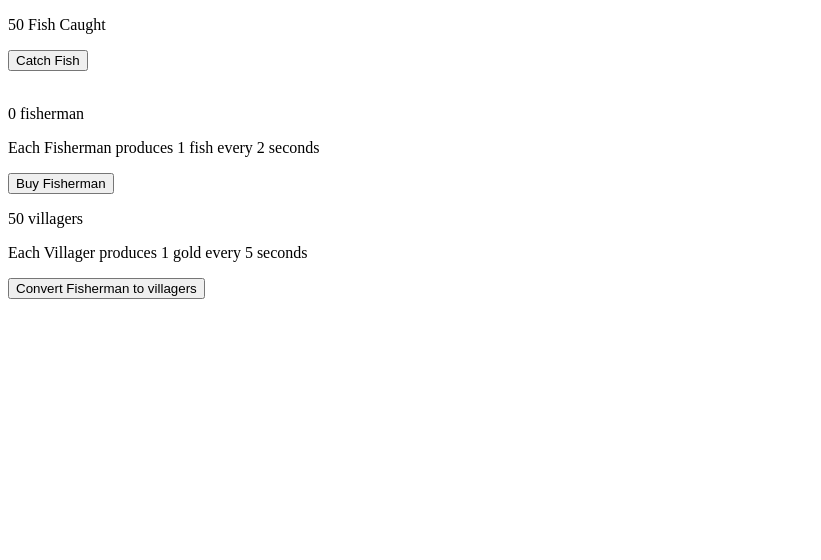
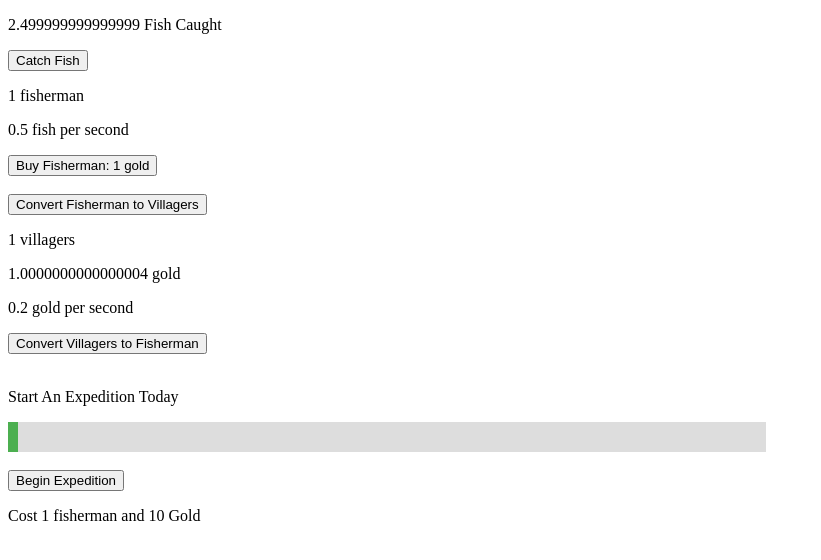
Before and after one commit to Mwest14/Clicker-Website, a plain HTML site: page FishingIncremental/index.html in a window 1280 px wide. Shown: the whole page, without its empty margins (0-821 px from the left). Drawn offline with Linux system fonts and the light colour scheme.

Commit message:
Add files via upload

```diff
--- /dev/null
+++ b/FishingIncremental/css/main.css
@@ -0,0 +1,13 @@
+#myProgress {
+  width: 60%;
+  height: 30px;
+  position: relative;
+  background-color: #ddd;
+}
+
+#myBar {
+  background-color: #4CAF50;
+  width: 10px;
+  height: 30px;
+  position: absolute;
+}
--- a/FishingIncremental/index.html
+++ b/FishingIncremental/index.html
@@ -3,19 +3,37 @@
   <head>
     <meta charset="utf-8">
     <title>Fishing Incremental</title>
+    <link rel="stylesheet" type="text/css" href="css/main.css">
   </head>
   <body>
 
     <p id="fishCaught">0 Fish Caught</p>
-    <button onclick="catchFish()">Catch Fish</button><br><Br>
+    <button onclick="catchFish()">Catch Fish</button><br>
     <!-- <button onclick="buyFishPerClick()" id="perClickUpgrade">Upgrade Fishing Rod (Currently Level 1) Cost: 10 Gold</button> -->
-    <script src="javascript/main.js" charset="utf-8" type="text/javascript"></script>
+
+    <p id="fisherman">1 fisherman</p>
+    <p id="fishermanfishpersecond"></p>
+    <button onclick="fishermanMake()" id="buyFisherman">Buy Fisherman: 1 gold</button><div id="fishermanError"></div><br>
+    <button onclick="fishermanToVillagers()">Convert Fisherman to Villagers</button><div id="NotEnoughFunds"></div>
 
 
-    <p id="fisherman">0 fisherman</p> <p id="fishermanfishpersecond">Each Fisherman produces 1 fish every 2 seconds</p>
-    <button onclick="fishermanMake()">Buy Fisherman</button><br>
+    <p id="villagers">1 villagers</p>
+    <p id="totalGold">0 gold</p>
+    <p id="villagersgoldpersecond"></p>
+    <button onclick="villagersToFisherman()">Convert Villagers to Fisherman</button><div id="villagersError"><br>
 
-    <p id="villagers">0 villagers</p> <p id="villagersgoldpersecond">Each Villager produces 1 gold every 5 seconds</p>
-    <button onclick="villagersMake()">Convert Fisherman to villagers</button><br>
+      <p>Start An Expedition Today</p>
+      <div id="myProgress">
+        <div id="myBar"></div>
+      </div>
+      <br>
+</div>
+      <button onclick="startExpedition()">Begin Expedition</button><p>Cost 1 fisherman and 10 Gold</p>
+      <div id="expeditionError"></div>
+
+
+
+      <script src="javascript/main.js" charset="utf-8" type="text/javascript"></script>
   </body>
+
 </html>
--- a/FishingIncremental/javascript/main.js
+++ b/FishingIncremental/javascript/main.js
@@ -2,27 +2,29 @@ var gameData = {
   fish: 0,
   fishPerClick: 1,
   fishPerClickCost: 10,
-  fisherman: 0,
-  villagers: 0,
-  goldPerSecond: 0,
-  fishPerSecond: 0,
+  fisherman: 1,
+  villagers: 1,
+  goldSecond: 0,
+  totalGold: 0,
+  fishSecond: 0,
+  fishermanCost: 1,
 }
 function catchFish() {
-  gameData.fish += gameData.fishPerClick
+  gameData.fish += 1;
   document.getElementById("fishCaught").innerHTML = gameData.fish + " Fish Caught"
 }
-function buyFishPerClick(){
-  if(gameData.fish >= gameData.fishPerClickCost){
-    gameData.fish -= gameData.fishPerClickCost
-    gameData.fishPerClick += 1
-    gameData.fishPerClickCost *= 2
-    document.getElementById("fishCaught").innerHTML = gameData + " Fish Caught"
-    document.getElementById("perClickUpgrade").innerHTML = "Upgrade Fishing Rod (Current Level " +
-    gameData.fishPerClick + ") Cost: " + gameData.fishPerClickCost + " Fish"
-  }
-}
+// function buyFishPerClick(){
+//   if(gameData.fish >= gameData.fishPerClickCost){
+//     gameData.fish -= gameData.fishPerClickCost
+//     gameData.fishPerClick += 1
+//     gameData.fishPerClickCost *= 2
+//     document.getElementById("fishCaught").innerHTML = gameData + " Fish Caught"
+//     document.getElementById("perClickUpgrade").innerHTML = "Upgrade Fishing Rod (Current Level " +
+//     gameData.fishPerClick + ") Cost: " + gameData.fishPerClickCost + " Fish"
+//   }
+// }
 var mainGameLoop = window.setInterval(function() {
-  catchFish(), villagersMake(), fishermanMake()
+  fishPerSecond(), goldPerSecond(), incrementFish(), incrementGold()
 }, 100)
 
 var saveGameLoop = window.setInterval(function() {
@@ -34,15 +36,85 @@ if (savegame !== null) {
   gameData = savegame
 }
 
-function villagersMake(){
+function villagersToFisherman(){
+  if(gameData.villagers <= 0){
+    document.getElementById("villagersError").innerHTML = "Not Enough Villagers"
+  }
+  else{
+    gameData.villagers -= 1;
+    gameData.fisherman += 1;
+    document.getElementById("villagers").innerHTML = gameData.villagers + " villagers"
+    document.getElementById("fisherman").innerHTML = gameData.fisherman + " fisherman"
+  }
+}
 
-  gameData.villagers += 1;
-  gameData.fisherman -= 1;
-  document.getElementById("villagers").innerHTML = gameData.villagers + " villagers"
+function fishermanMake() {
+  if(gameData.totalGold < gameData.fishermanCost){
+    document.getElementById("NotEnoughFunds").innerHTML = "Need More Gold"
+  }
+  else{
+    gameData.fisherman += 1;
+    fishermanCost = gameData.fishermanCost *= 2;
+    document.getElementById("fisherman").innerHTML = gameData.fisherman + " fisherman"
+    document.getElementById("buyFisherman").innerHTML = "Buy Fisherman: " + fishermanCost + " gold"
+    gameData.totalGold = gameData.totalGold - gameData.fishermanCost
+    document.getElementById("NotEnoughFunds").innerHTML = ""
+  }
+}
 
+function fishermanToVillagers(){
+  if(gameData.fisherman <= 0){
+    document.getElementById("fishermanError").innerHTML = "Not Enough fisherman"
+  }
+  else{
+    gameData.villagers += 1;
+    gameData.fisherman -= 1;
+    document.getElementById("villagers").innerHTML = gameData.villagers + " villagers"
+    document.getElementById("fisherman").innerHTML = gameData.fisherman + " fisherman"
+    document.getElementById("fishermanError").innerHTML = ""
+  }
 }
-function fishermanMake() {
-  gameData.fisherman += 1;
+function fishPerSecond(){
+  fishSecond = gameData.fisherman * .5
+  document.getElementById("fishermanfishpersecond").innerHTML = fishSecond + " fish per second";
+}
+function goldPerSecond(){
+  goldSecond = gameData.villagers * .2
+  document.getElementById("villagersgoldpersecond").innerHTML = goldSecond + " gold per second";
+}
+function incrementGold(){
+  gameData.totalGold = gameData.totalGold + (goldSecond/10)
+  document.getElementById("totalGold").innerHTML = gameData.totalGold + " gold ";
+}
+function incrementFish(){
+  gameData.fish = gameData.fish + (fishSecond/10)
+  document.getElementById("fishCaught").innerHTML = gameData.fish + " Fish Caught";
+}
+
+var expeditionCostFisherman = [1, 3, 8, 15];
+var expeditionCostGold = [10, 15, 25, 50];
+var expeditionCostTime = [1, 2, 5, 10];
+function startExpedition(){
+// alert(gameData.fisherman)
+if(gameData.fisherman < expeditionCostFisherman[0]){
+  document.getElementById("expeditionError").innerHTML = "Not Enough Funds";
+}
+else{
+  gameData.totalGold = gameData.totalGold - expeditionCostGold[0]
+  gameData.fisherman = gameData.fisherman - expeditionCostFisherman[0]
   document.getElementById("fisherman").innerHTML = gameData.fisherman + " fisherman"
-
+  document.getElementById("totalGold").innerHTML = gameData.totalGold + " gold"
+  var width = 0;
+  var elem = document.getElementById("myBar");
+  var myVar = setInterval(function(){
+    if(width < 60){
+      width++;
+      elem.style.width = width + '%';
+    }
+    else{
+      gameData.fisherman = gameData.fisherman + expeditionCostFisherman[0]
+      gameData.totalGold = gameData.totalGold + expeditionCostGold[0]
+    }
+  },1000*expeditionCostTime[3]);
 }
+}
```
